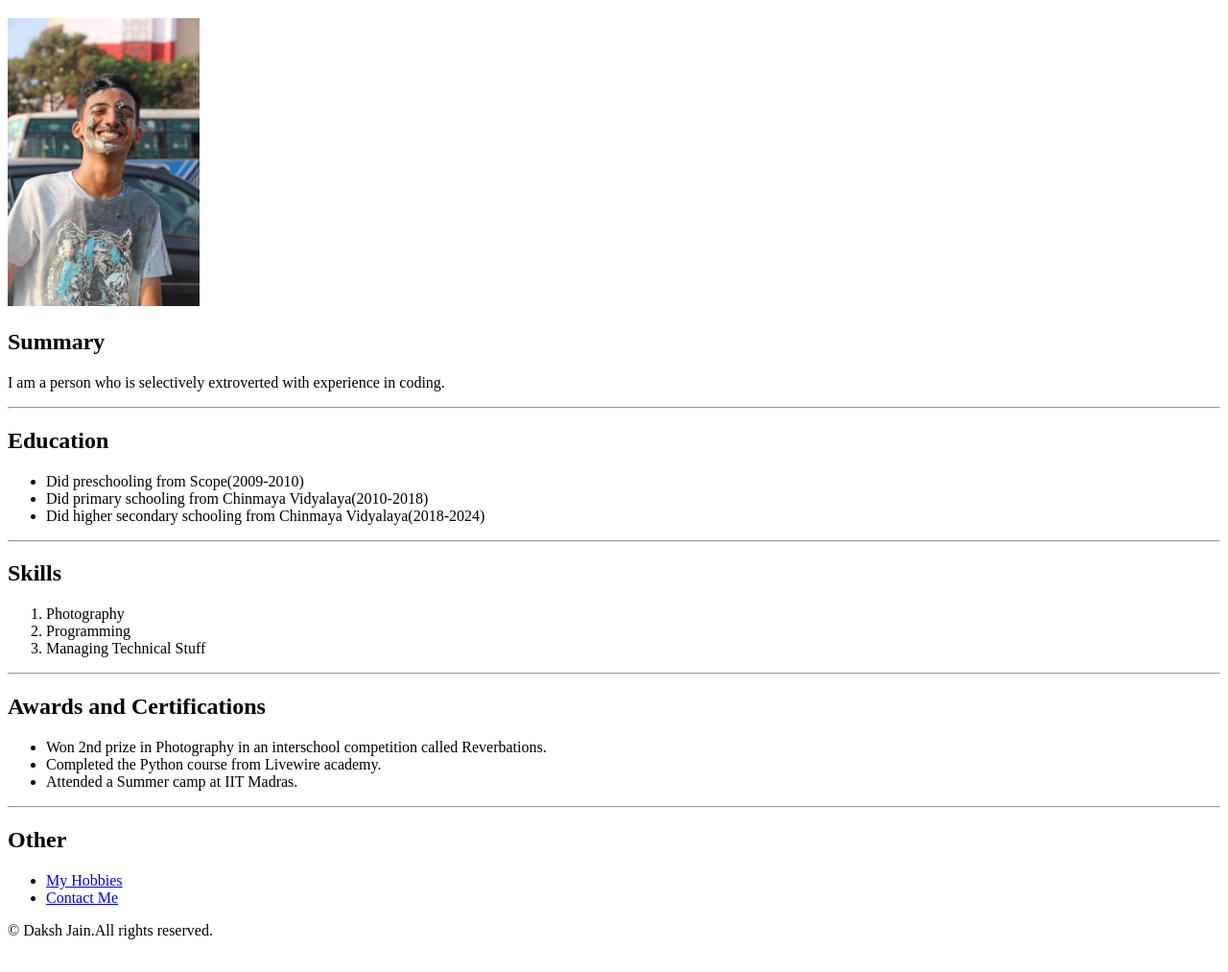
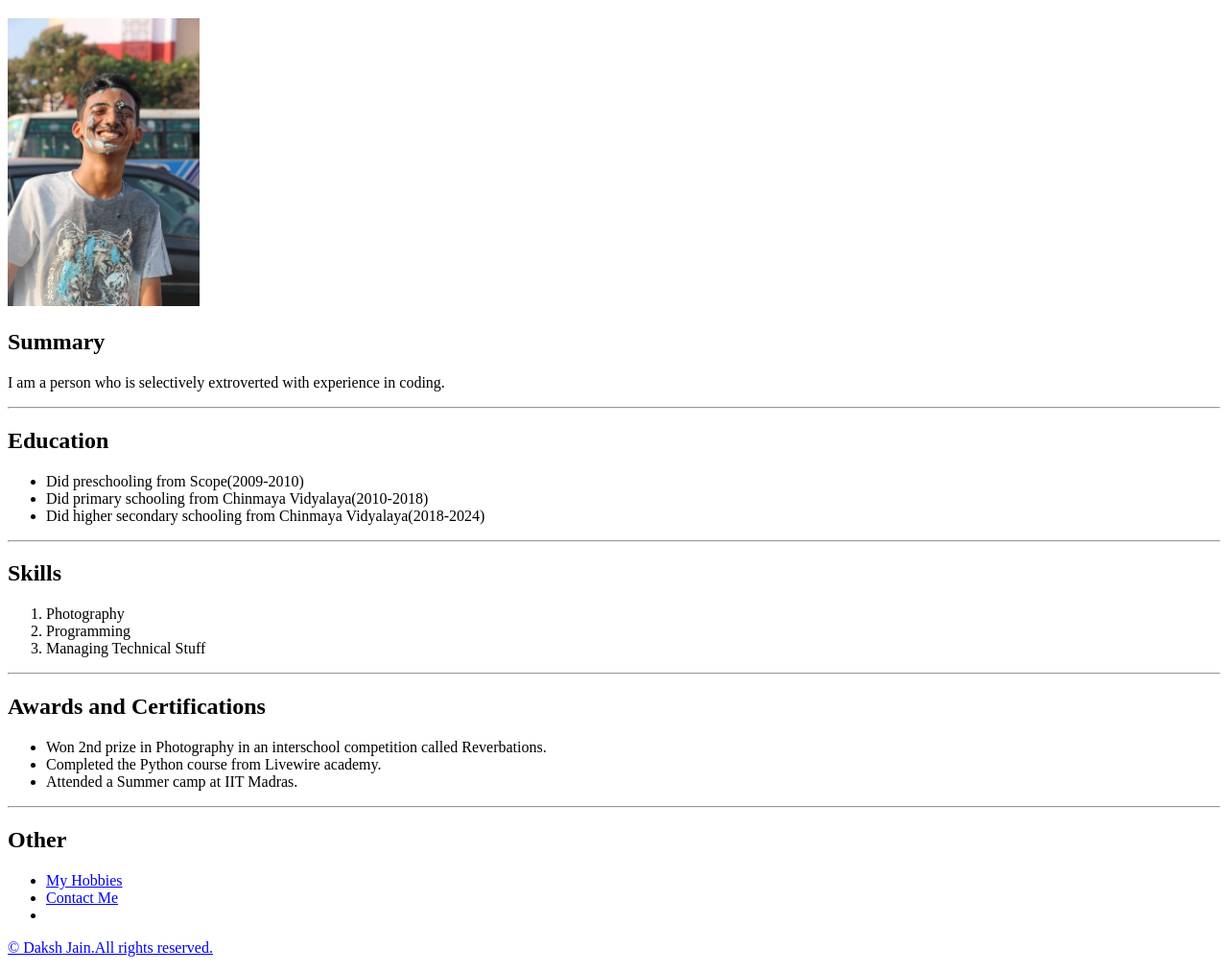
Before and after one commit to djain18/resume, a plain HTML site: page index.html in a window 1280 px wide. Shown: the part 61-1074 px from the top of the page at 96% size. Drawn offline with Linux system fonts and the light colour scheme.

Commit message:
Update index.html

```diff
--- a/index.html
+++ b/index.html
@@ -38,6 +38,7 @@
     <ul>
         <li><a href="hobbies.html">My Hobbies</a></li>
         <li><a href="contact.html">Contact Me</a></li>
+        <li><a href ="1.html"></li>
     </ul>
     </main>
     <footer>
```
